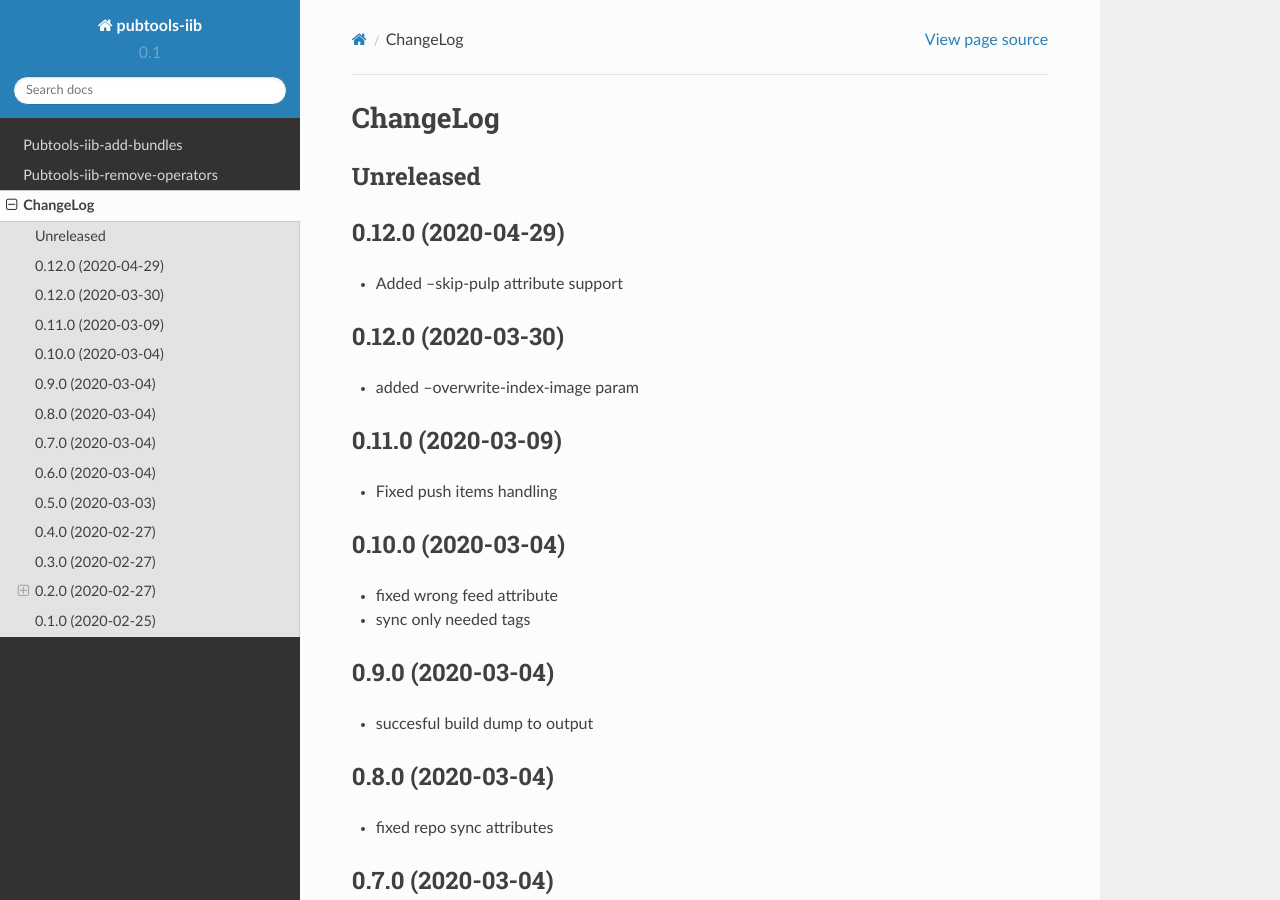
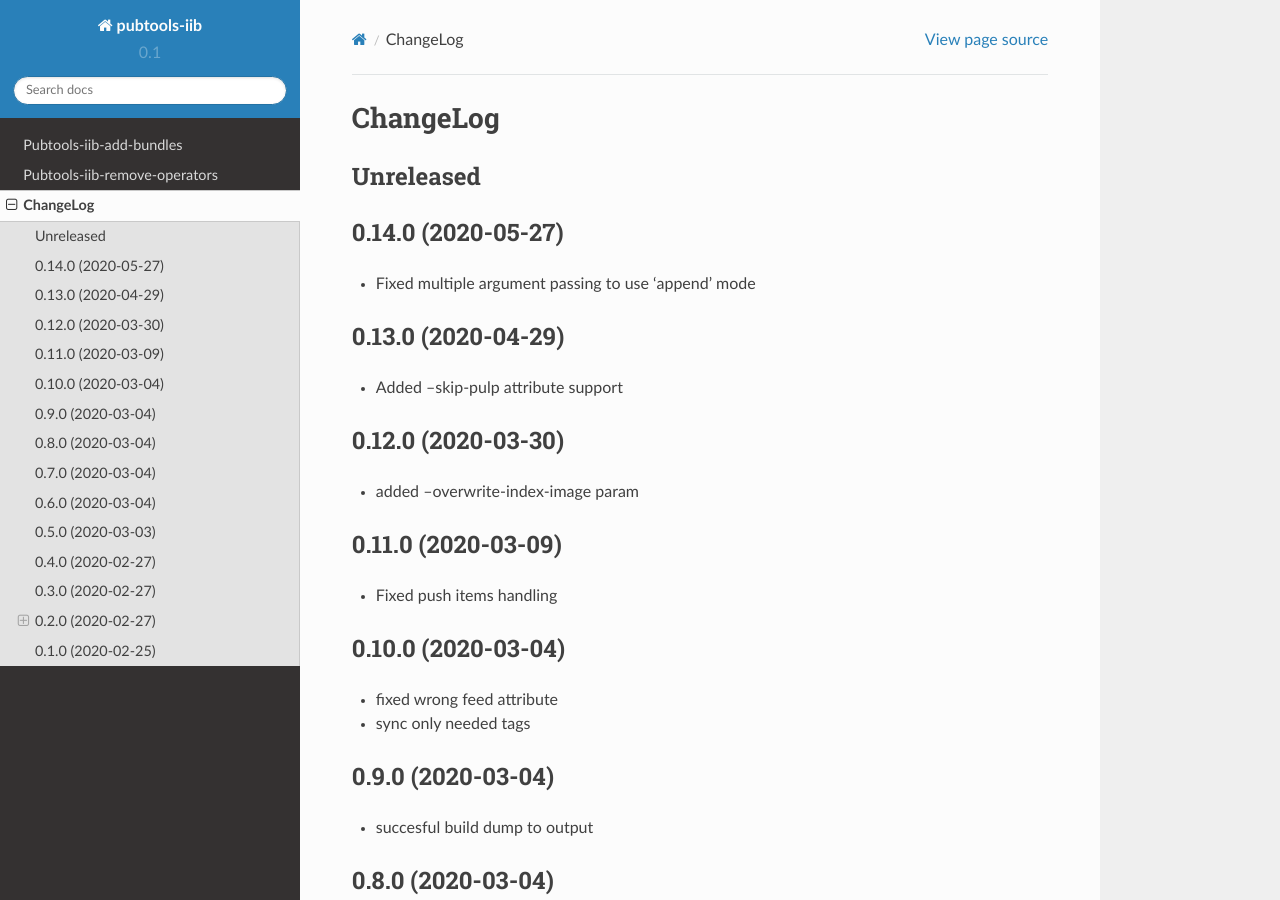
Before and after one commit to release-engineering/pubtools-iib, a Sphinx documentation site: the page built from docs/source/CHANGELOG.rst, in a window 1280 px wide and 900 px high. Built offline with Sphinx 7.4.7 and the Read the Docs theme 2.0.0, drawn with Linux system fonts in a browser that asks for light colours.

Commit message:
0.14.0 changelog

```diff
--- a/docs/source/CHANGELOG.rst
+++ b/docs/source/CHANGELOG.rst
@@ -4,7 +4,11 @@ ChangeLog
 Unreleased
 -----------
 
-0.12.0 (2020-04-29)
+0.14.0 (2020-05-27)
+-------------------
+* Fixed multiple argument passing to use 'append' mode
+
+0.13.0 (2020-04-29)
 -------------------
 * Added --skip-pulp attribute support
 
--- a/setup.py
+++ b/setup.py
@@ -66,7 +66,7 @@ if os.environ.get("READTHEDOCS", None):
 
 setup(
     name="pubtools-iib",
-    version="0.13.0",
+    version="0.14.0",
     description="Pubtools-iib",
     long_description=long_description,
     author="Jindrich Luza",
```
